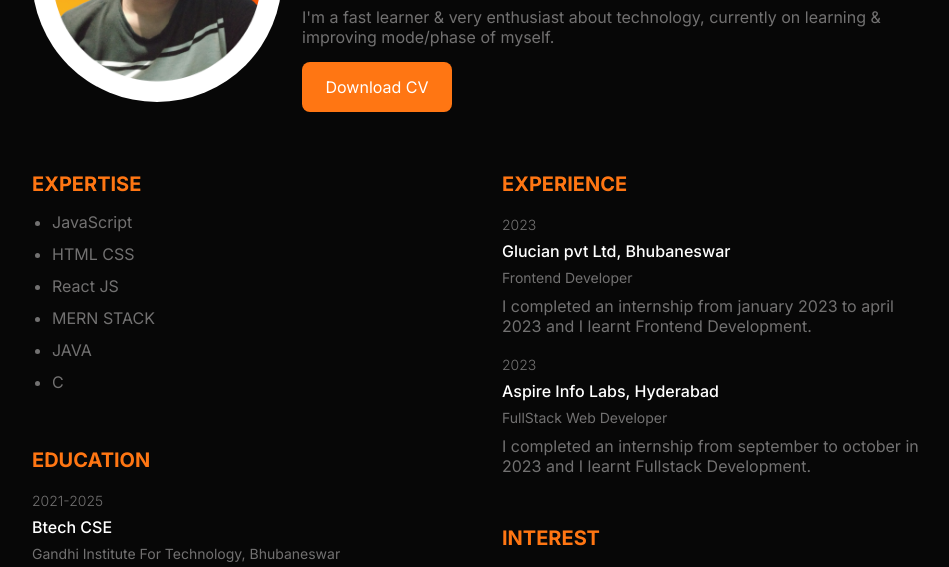
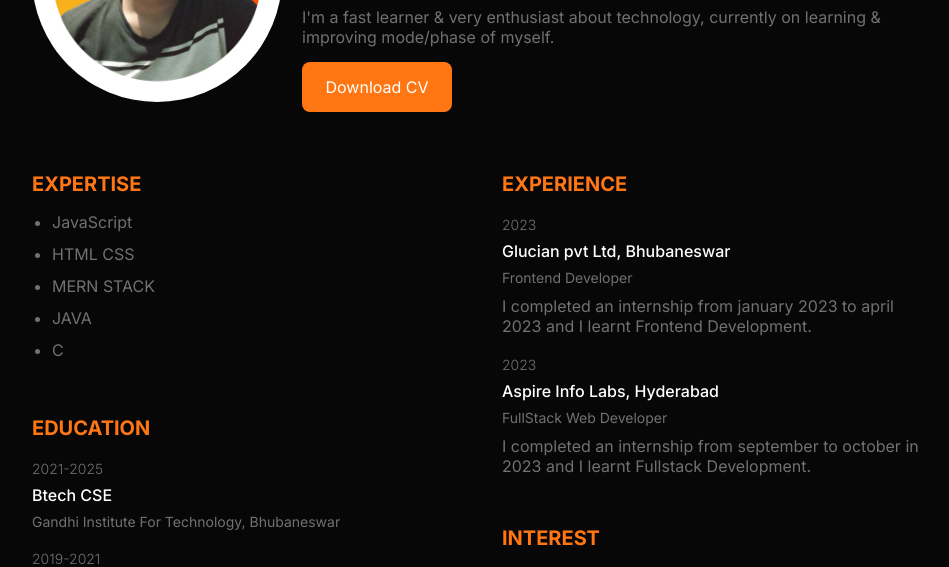
Before and after one commit to ChandanP01/myResume, a plain HTML site: page index.html in a window 1280 px wide. Shown: the part 198-765 px from the top of the page, without its empty margins (158-1107 px from the left). Drawn offline with Linux system fonts and the light colour scheme.

Commit message:
change the expertise

```diff
--- a/index.html
+++ b/index.html
@@ -37,7 +37,6 @@
         <ul class="skills_list description">
           <li>JavaScript</li>
           <li>HTML CSS</li>
-          <li>React JS</li>
           <li>MERN STACK</li>
           <li>JAVA</li>
           <li>C</li>
```
